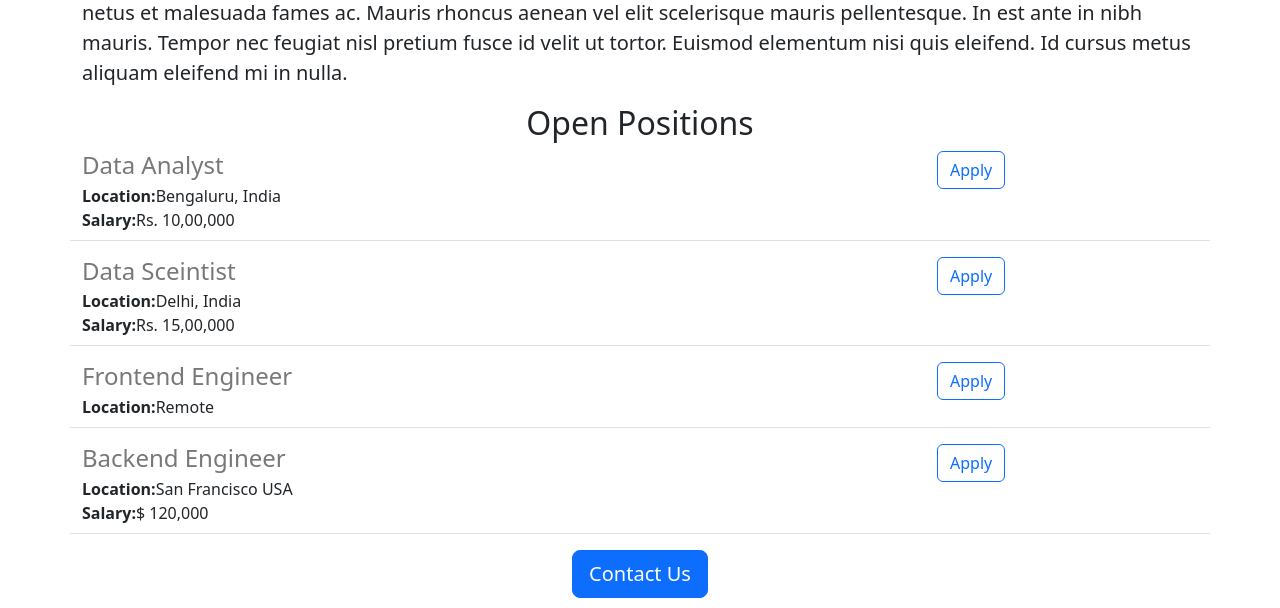
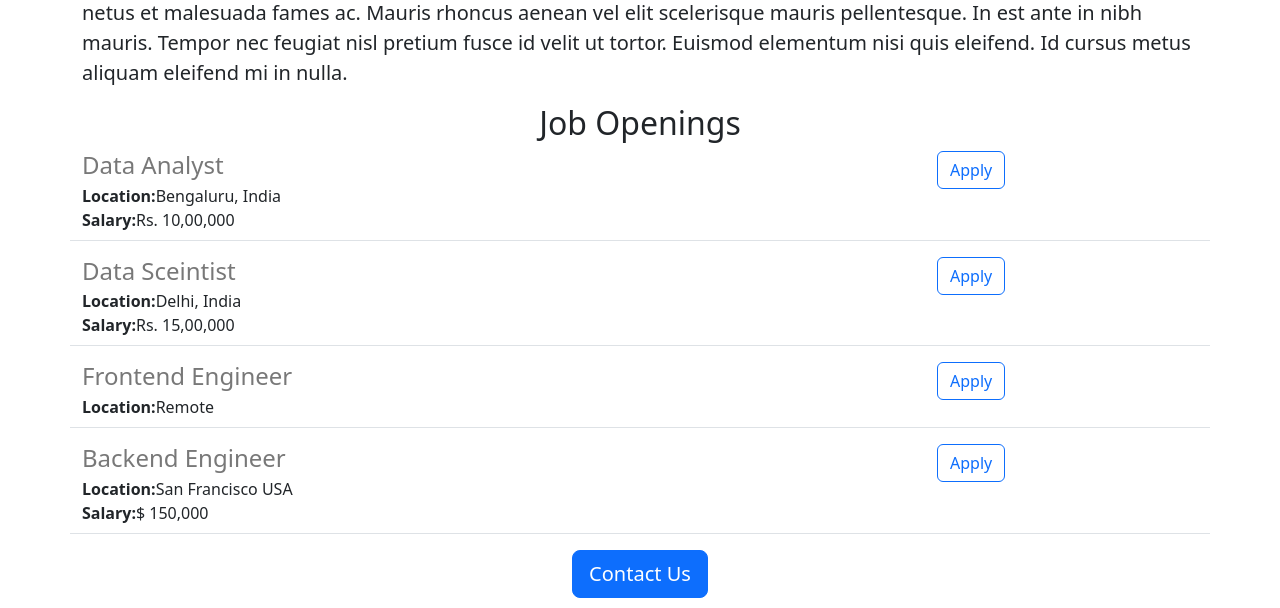
Before and after one commit to syedhabeeb5830/jovian-careers-website, a Flask app: page / in a window 1280 px wide. Shown: the part 570-1178 px from the top of the page. Run offline with Flask 3, Linux system fonts and the light colour scheme.

Commit message:
changed backend engineer salary

```diff
--- a/app.py
+++ b/app.py
@@ -24,7 +24,7 @@ JOBS = [
     'id': 4,
     'title': 'Backend Engineer',
     'location': 'San Francisco USA',
-    'salary': '$ 120,000'
+    'salary': '$ 150,000'
   },
 ]
 
--- a/templates/home.html
+++ b/templates/home.html
@@ -23,7 +23,7 @@
     <h2 class="text-center mt-2 mb-2">About Jovian</h2>
     <p class="lead">Lorem ipsum dolor sit amet, consectetur adipiscing elit, sed do eiusmod tempor incididunt ut labore et dolore magna aliqua. Enim lobortis scelerisque fermentum dui faucibus in ornare. Vivamus at augue eget arcu. Purus faucibus ornare suspendisse sed. Quam elementum pulvinar etiam non quam lacus. Gravida rutrum quisque non tellus orci. Et netus et malesuada fames ac. Mauris rhoncus aenean vel elit scelerisque mauris pellentesque. In est ante in nibh mauris. Tempor nec feugiat nisl pretium fusce id velit ut tortor. Euismod elementum nisi quis eleifend. Id cursus metus aliquam eleifend mi in nulla.
 </p>
-    <h2 class="text-center mt-2 mb-2">Open Positions</h2>
+    <h2 class="text-center mt-2 mb-2">Job Openings</h2>
     <div>
       {% for job in jobs %}
        {% include 'jobitem.html' %}
```
